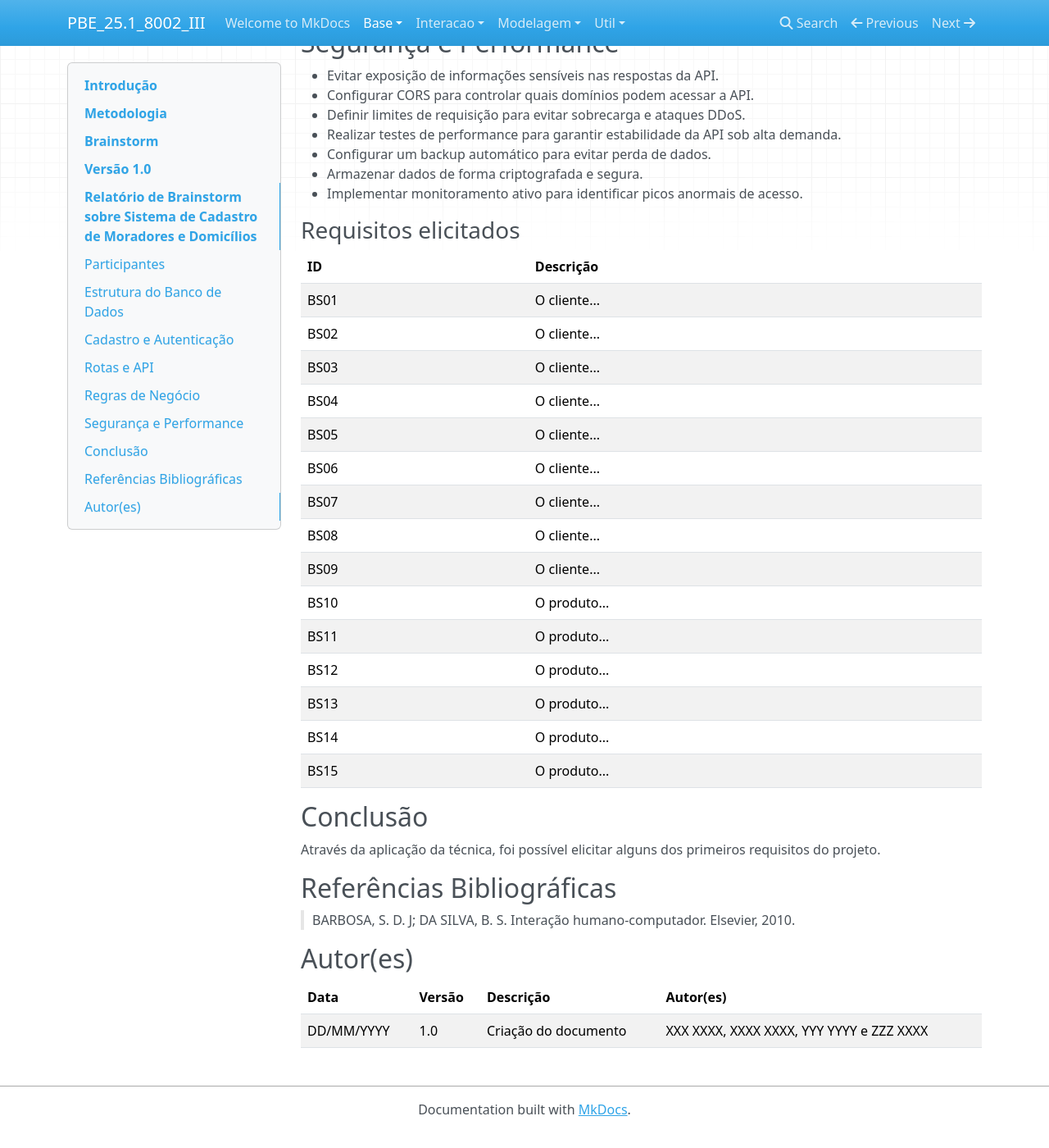
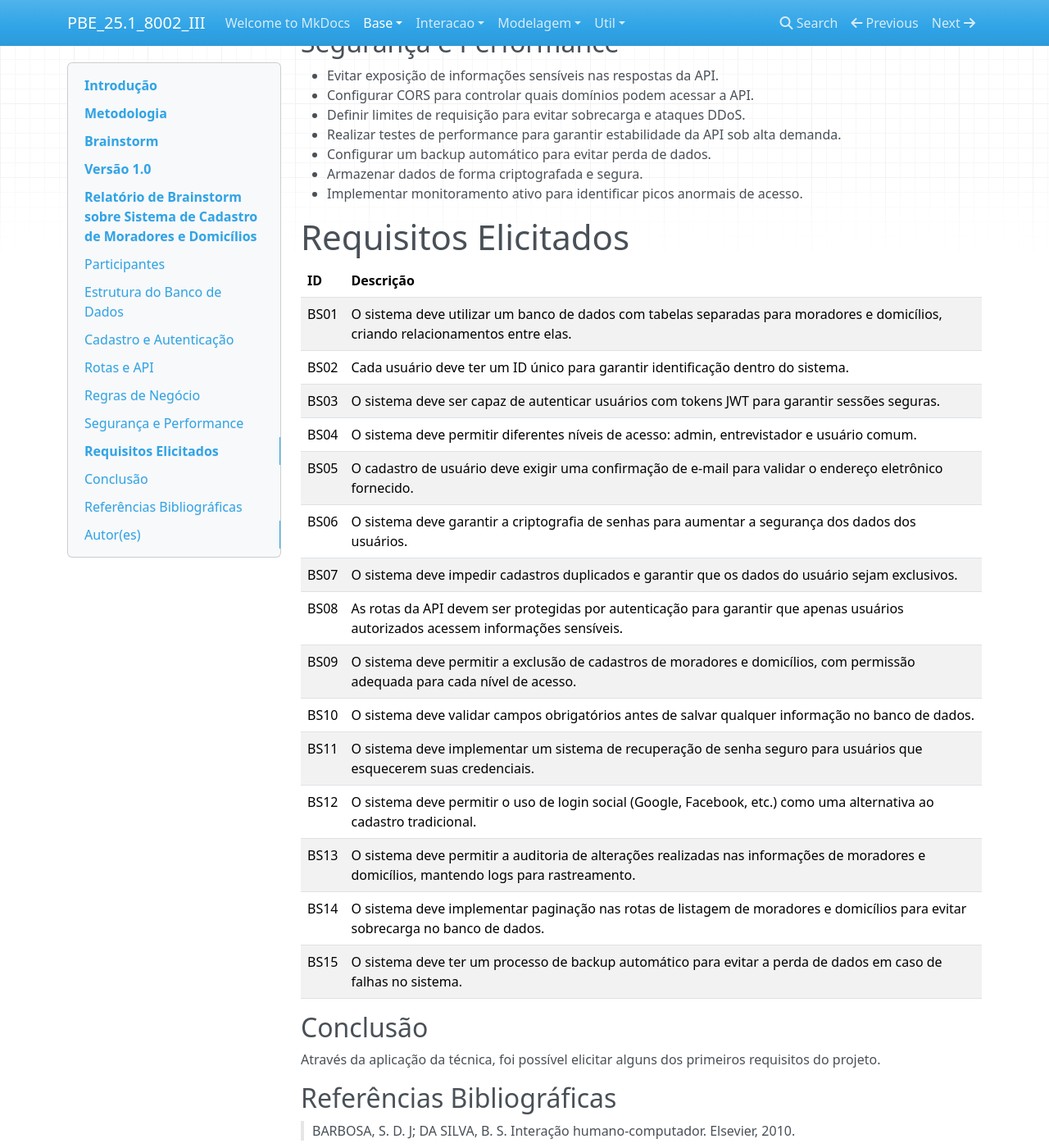
Before and after one commit to Projetos-de-Extensao/PBE_25.1_8002_SkolBits, an MkDocs documentation site: the page built from docs/base/Brainstorm.md, in a window 1280 px wide and 1400 px high, scrolled down 1726 px. Shown: the whole window at 82% size. Built offline with MkDocs 1.6.1, drawn with Linux system fonts in a browser that asks for light colours; nearby versions of some CDN libraries.

Commit message:
ADD Req-Elicitados

```diff
--- a/docs/base/Brainstorm.md
+++ b/docs/base/Brainstorm.md
@@ -84,25 +84,26 @@ A equipe se reuniu para debater ideias gerais sobre o projeto via..., começou .
 - Implementar monitoramento ativo para identificar picos anormais de acesso.
 
 
-### Requisitos elicitados
+# Requisitos Elicitados
 
-|ID|Descrição|
-|----|-------------|
-|BS01| O cliente...|
-|BS02| O cliente...|
-|BS03| O cliente...|
-|BS04| O cliente...|
-|BS05| O cliente...|
-|BS06| O cliente...|
-|BS07| O cliente...|
-|BS08| O cliente...|
-|BS09| O cliente...|
-|BS10| O produto...|
-|BS11| O produto...|
-|BS12| O produto...|
-|BS13| O produto...|
-|BS14| O produto...|
-|BS15| O produto...|
+| ID  | Descrição                                                                                                                                   |
+|-----|---------------------------------------------------------------------------------------------------------------------------------------------|
+| BS01 | O sistema deve utilizar um banco de dados com tabelas separadas para moradores e domicílios, criando relacionamentos entre elas.            |
+| BS02 | Cada usuário deve ter um ID único para garantir identificação dentro do sistema.                                                            |
+| BS03 | O sistema deve ser capaz de autenticar usuários com tokens JWT para garantir sessões seguras.                                                |
+| BS04 | O sistema deve permitir diferentes níveis de acesso: admin, entrevistador e usuário comum.                                                  |
+| BS05 | O cadastro de usuário deve exigir uma confirmação de e-mail para validar o endereço eletrônico fornecido.                                   |
+| BS06 | O sistema deve garantir a criptografia de senhas para aumentar a segurança dos dados dos usuários.                                           |
+| BS07 | O sistema deve impedir cadastros duplicados e garantir que os dados do usuário sejam exclusivos.                                             |
+| BS08 | As rotas da API devem ser protegidas por autenticação para garantir que apenas usuários autorizados acessem informações sensíveis.         |
+| BS09 | O sistema deve permitir a exclusão de cadastros de moradores e domicílios, com permissão adequada para cada nível de acesso.                |
+| BS10 | O sistema deve validar campos obrigatórios antes de salvar qualquer informação no banco de dados.                                           |
+| BS11 | O sistema deve implementar um sistema de recuperação de senha seguro para usuários que esquecerem suas credenciais.                          |
+| BS12 | O sistema deve permitir o uso de login social (Google, Facebook, etc.) como uma alternativa ao cadastro tradicional.                        |
+| BS13 | O sistema deve permitir a auditoria de alterações realizadas nas informações de moradores e domicílios, mantendo logs para rastreamento.      |
+| BS14 | O sistema deve implementar paginação nas rotas de listagem de moradores e domicílios para evitar sobrecarga no banco de dados.                |
+| BS15 | O sistema deve ter um processo de backup automático para evitar a perda de dados em caso de falhas no sistema.                               |
+
 
 ## Conclusão
 <p align = "justify">
```
